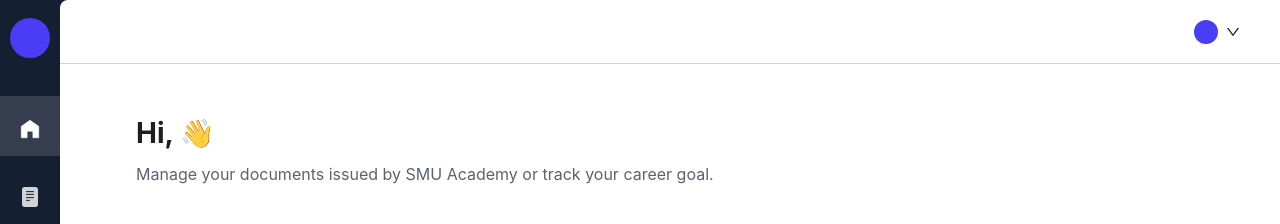
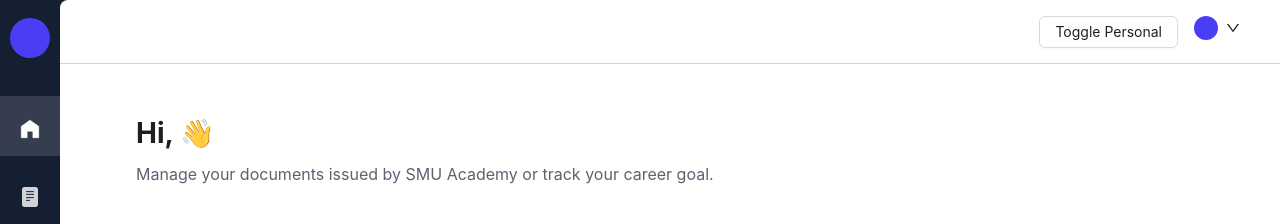
Before and after one commit to MatthewArtisan17/accredify-technical-assessment, a React (Create React App) app: page / in a window 1280 px wide. Shown: the top 224 px of the page. Built offline with nearby package versions, Linux system fonts and the light colour scheme; no server answers.

Commit message:
Show career goal only if user is not personal user

```diff
--- a/src/layouts/MainLayout.jsx
+++ b/src/layouts/MainLayout.jsx
@@ -1,5 +1,5 @@
 import React from "react";
-import { Layout, Dropdown, Space } from "antd";
+import { Layout, Dropdown, Space, Button } from "antd";
 import { DownOutlined } from "@ant-design/icons";
 import { Outlet, useNavigate } from "react-router-dom";
 import { useSelector, useDispatch } from "react-redux";
@@ -7,7 +7,7 @@ import Sidebar from "./Sidebar";
 import ProfileCircle from "../components/ProfileCircle";
 import LogoutIcon from "../assets/icons/Logout.png";
 import { persistor } from "../store";
-import { logout } from "../store/userSlice";
+import { logout, togglePersonal } from "../store/userSlice";
 import "../styles/layouts/MainLayout.css";
 
 const { Header, Content, Sider } = Layout;
@@ -20,13 +20,15 @@ const MainLayout = () => {
 	const handleLogout = async () => {
 		try {
 			await persistor.purge();
-
 			dispatch(logout());
-
 			navigate("/login");
 		} catch (error) {
 			console.error("Error during logout:", error);
 		}
+	};
+
+	const handleTogglePersonal = () => {
+		dispatch(togglePersonal());
 	};
 
 	const items = [
@@ -35,8 +37,8 @@ const MainLayout = () => {
 				<div className='flex flex-row gap-2 my-3'>
 					<ProfileCircle name={user?.name} size='48px' />
 					<div className='flex flex-col'>
-            <p className="font-bold">{user?.name}</p>
-            <p className="text-[#5B6270] text-sm">Recipient</p>
+						<p className='font-bold'>{user?.name}</p>
+						<p className='text-[#5B6270] text-sm'>Recipient</p>
 					</div>
 				</div>
 			),
@@ -63,6 +65,11 @@ const MainLayout = () => {
 			</Sider>
 			<Layout className='site-layout'>
 				<Header className='header'>
+					<Button
+						onClick={handleTogglePersonal}
+            className="mr-4">
+						Toggle Personal
+					</Button>
 					<Dropdown
 						menu={{
 							items,
--- a/src/layouts/Sidebar.jsx
+++ b/src/layouts/Sidebar.jsx
@@ -1,6 +1,7 @@
 import React from "react";
 import { Menu } from "antd";
 import { useNavigate, useLocation } from "react-router-dom";
+import { useSelector } from "react-redux";
 import HomeIcon from "../assets/icons/Home.png";
 import DocumentIcon from "../assets/icons/Docs.png";
 import LightbulbIcon from "../assets/icons/Lightbulb.png";
@@ -16,17 +17,10 @@ const getItem = (key, icon) => {
   };
 };
 
-const items = [
-	getItem("1", <img src={HomeIcon} alt='Home' />),
-	getItem("2", <img src={DocumentIcon} alt='Documents' />),
-	getItem("3", <img src={LightbulbIcon} alt='Career Goal' />),
-	getItem("4", <img src={SecurityIcon} alt='Security' />),
-	getItem("5", <img src={SettingsIcon} alt='Settings' />),
-];
-
 const Sidebar = ({ userName }) => {
   const navigate = useNavigate();
   const location = useLocation();
+  const isPersonal = useSelector((state) => state.user.data?.current_organisation?.is_personal);
 
   const handleMenuClick = (e) => {
     const key = e.key;
@@ -68,6 +62,15 @@ const Sidebar = ({ userName }) => {
     }
   };
 
+  // Conditionally render the Career Goal item
+  const items = [
+    getItem("1", <img src={HomeIcon} alt='Home' />),
+    getItem("2", <img src={DocumentIcon} alt='Documents' />),
+    ...(!isPersonal ? [getItem("3", <img src={LightbulbIcon} alt='Career Goal' />)] : []),
+    getItem("4", <img src={SecurityIcon} alt='Security' />),
+    getItem("5", <img src={SettingsIcon} alt='Settings' />),
+  ];
+
   return (
     <div>
       <div className='sider-profile-container'>
--- a/src/pages/HomePage.jsx
+++ b/src/pages/HomePage.jsx
@@ -6,9 +6,8 @@ import { fetchCareerGoalAsync } from "../store/careerGoalSlice";
 import { LoadingOutlined } from "@ant-design/icons";
 import { Spin } from "antd";
 import CareerGoal from "../components/CareerGoal";
-
+import RecentDocuments from "../components/RecentDocuments";
 import "../styles/pages/HomePage.css";
-import RecentDocuments from "../components/RecentDocuments";
 
 const HomePage = () => {
 	const dispatch = useDispatch();
@@ -48,16 +47,18 @@ const HomePage = () => {
 		);
 	}
 
+	const showCareerGoal = user?.current_organisation?.is_personal !== true;
+
 	return (
 		<div className='homepage-content'>
 			<div className='homepage-title'>
 				<h2 className='font-bold text-[28px]'>Hi, {user?.name} 👋</h2>
 				<p className='text-[16px] text-[#5B6270]'>
-					Manage your documents issued by SMU Academy or track your career goal.
+					Manage your documents{ showCareerGoal && " issued by SMU Academy or track your career goal"}.
 				</p>
 			</div>
 			<div className='homepage-main-content'>
-				<CareerGoal />
+				{showCareerGoal && <CareerGoal />}
 				<RecentDocuments />
 			</div>
 		</div>
--- a/src/store/userSlice.js
+++ b/src/store/userSlice.js
@@ -19,6 +19,11 @@ const userSlice = createSlice({
       state.data = null;
       state.error = null;
     },
+    togglePersonal: (state) => {
+      if (state.data) {
+        state.data.current_organisation.is_personal = !state.data.current_organisation.is_personal;
+      }
+    },
   },
   extraReducers: (builder) => {
     builder
@@ -36,5 +41,5 @@ const userSlice = createSlice({
   },
 });
 
-export const { logout } = userSlice.actions; // Export the logout action
+export const { logout, togglePersonal } = userSlice.actions; // Export the togglePersonal action
 export default userSlice.reducer;
--- a/src/styles/layouts/MainLayout.css
+++ b/src/styles/layouts/MainLayout.css
@@ -3,7 +3,7 @@
 }
 
 .header{
-    @apply p-0 px-10 h-16 bg-white rounded-tl-lg flex justify-end;
+    @apply p-0 px-10 h-16 bg-white rounded-tl-lg flex justify-end items-center;
 
     border-bottom: 1px solid #D0D2D6;
 }
```
Lines whose indentation alone changed are shown as unchanged.
